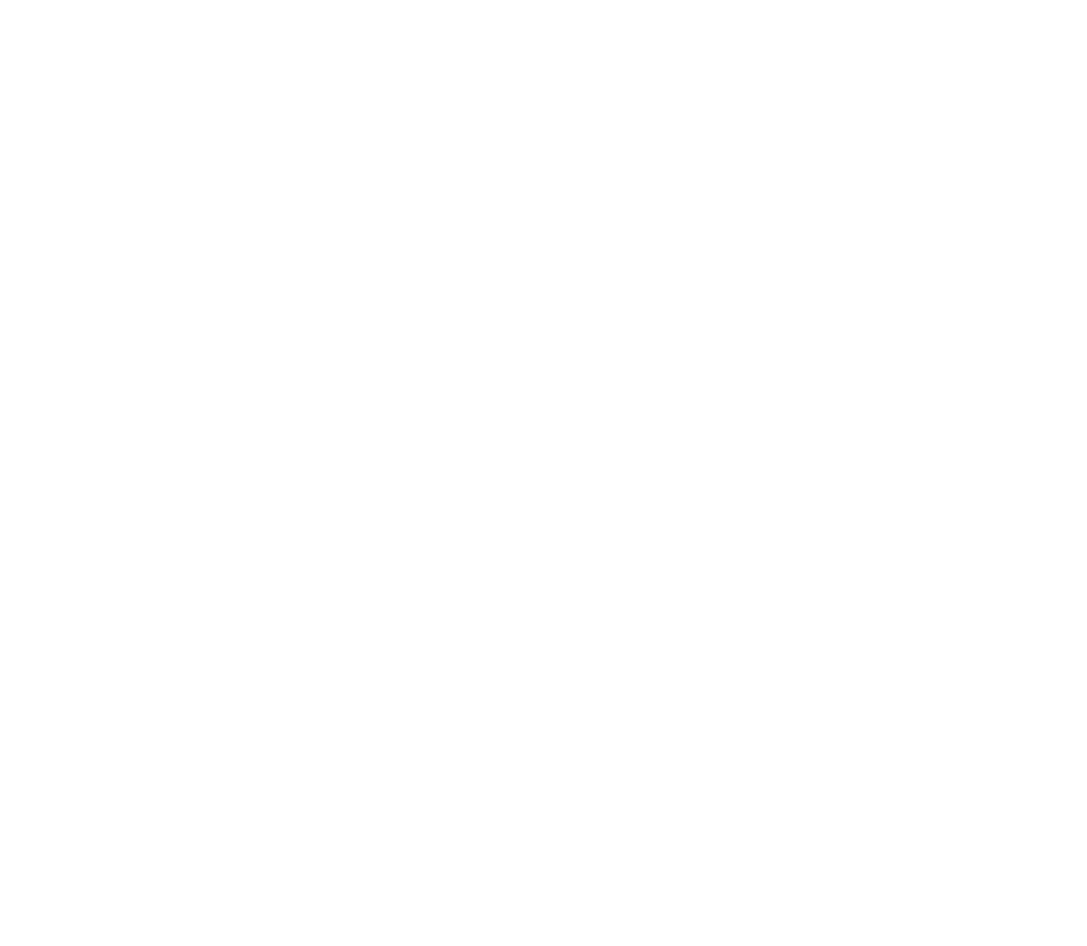
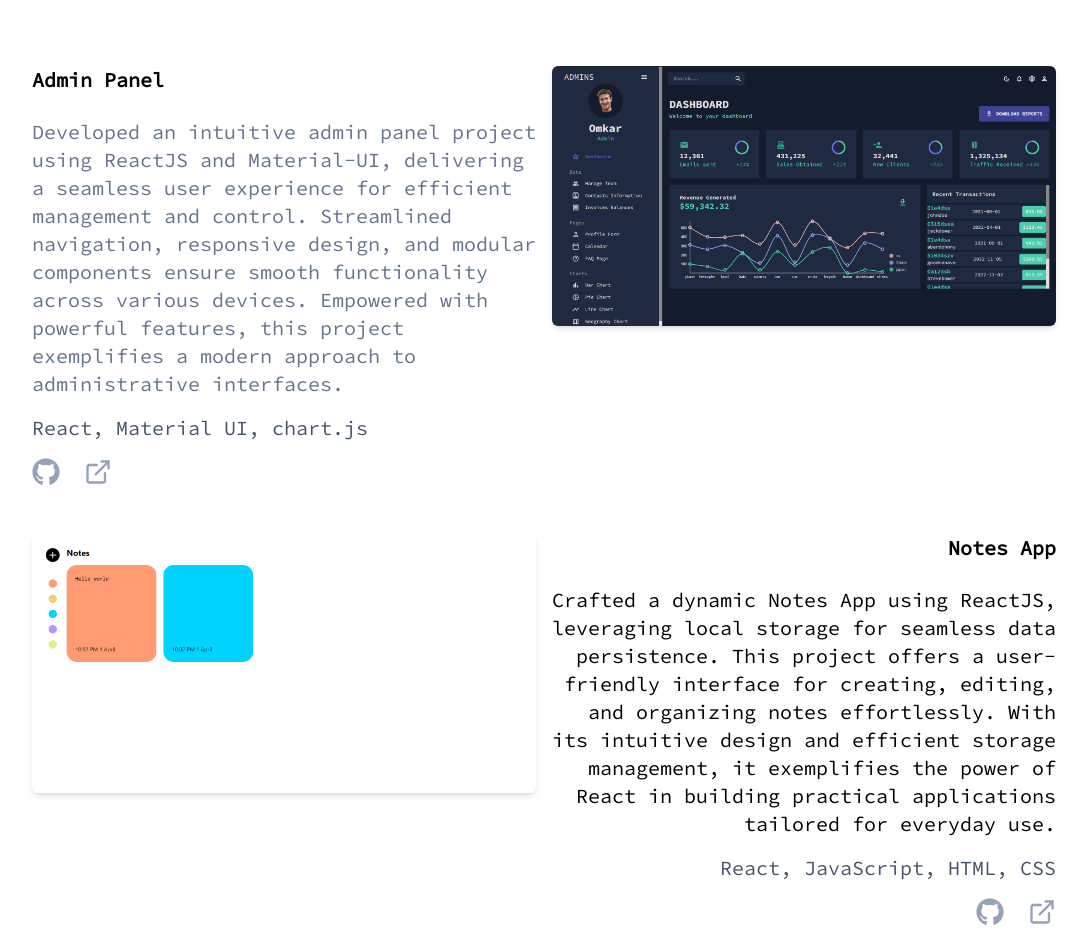
Before and after one commit to Omkar-Potphode/Omkar-Portfolio, a React (Vite) app: page / in a window 1280 px wide. Shown: the part 1706-2652 px from the top of the page, without its empty margins (96-1183 px from the left). Before the commit the page ends 1608 px from the top, so only its background shows below. Built offline with nearby package versions, Linux system fonts and the light colour scheme.

Commit message:
💄 Updated UI with Projects section

```diff
--- a/src/components/Main.tsx
+++ b/src/components/Main.tsx
@@ -3,6 +3,7 @@
 import { SiGmail } from 'react-icons/si'
 import About from './About';
 import Skills from './Skills';
+import Projects from './Projects';
 
 const Main: React.FC = () => {
   return (
@@ -44,6 +45,7 @@
                     <div className='mt-20 container max-w-full mx-auto 2xl:max-w-6xl'>
                         <About/>
                         <Skills/>
+                        <Projects/>
                     </div>
 
                 </div>
--- /dev/null
+++ b/src/components/Projects.tsx
@@ -0,0 +1,162 @@
+import React from 'react'
+import { FaGithub } from 'react-icons/fa6';
+import { LuExternalLink } from 'react-icons/lu';
+import AdminImg from '../assets/images/Admin-Panel.png';
+import NotesImg from '../assets/images/notes-app.png';
+
+const Projects: React.FC = () => {
+  return (
+    <>
+    <section id='skills' className='w-full min-h-screen flex justify-center mt-10 mb-5'>
+
+        <div className='max-w-5xl'>
+            <div className='relative flex items-center py-5 transition-all duration-500 translate-y-0 opacity-1 blur-0 motion-reduce:transition-none'>
+                <h1 className='pr-2 text-3xl font-bold'>
+                    🥷 Skills and Technologies
+                </h1>
+                <div className='flex-grow border-t border-black dark:border-white border-1'></div>
+                <a href='https://github.com/Omkar-Potphode'
+                className='pl-2 text-sm text-right sm:pl-5 hover:text-link-color'>
+                    Visit Archive
+                </a>
+            </div>
+
+            <div className='flex flex-col mt-12 space-y-12 transition-all duration-500 delay-300 translate-y-0 motion-reduce:transition-none opacity-1 blur-0'>
+                <div className='flex flex-col transition-opacity duration-500 lg:grid lg:grid-cols-2 lg:gap-x-4 motion-reduce:transition-none opacity-1'>
+                    <div className='flex flex-col space-y-4 text-left'>
+                        <h3 className='pb-2 text-xl font-extrabold'>
+                            Admin Panel
+                        </h3>
+                        <p className='text-slate-500 dark:text-slate-300'>
+                        Developed an intuitive admin panel project using ReactJS and Material-UI,
+                        delivering a seamless user experience for efficient management and control.
+                        Streamlined navigation, responsive design, and modular components ensure smooth
+                        functionality across various devices. Empowered with powerful features, this project exemplifies
+                        a modern approach to administrative interfaces.
+                        </p>
+                        <p className='text-slate-600'>
+                            React, Material UI, chart.js
+                        </p>
+                        <div className='flex items-center space-x-6 text-slate-400'>
+                            <a href='https://github.com/Omkar-Potphode/React-Admin-Panel'
+                            className='flex items-center space-x-2 hover:text-[#4305ba] focus:text-link-color active:text-link-color'
+                            target='_blank'>
+                                <span className='flex items-center space-x-2'>
+                                    <FaGithub className='svg-inline--fa fa-github h-7 w-7'/>
+                                </span>
+                            </a>
+                            <a href='https://react-admin-panel-amber.vercel.app/'
+                            className='flex items-center space-x-2 hover:text-[#4305ba] focus:text-link-color active:text-link-color'
+                            target='_blank'>
+                                <span className='flex items-center space-x-2'>
+                                    <LuExternalLink className='h-7 w-7'/>
+                                </span>
+                            </a>
+                        </div>
+                    </div>
+                    <div className='order-first pb-4 lg:pb-0 lg:order-none lg:block'>
+                        <a href='https://react-admin-panel-amber.vercel.app/' target='_blank'>
+                            <img
+                            src={AdminImg}
+                            alt='Admin panel'
+                            loading='lazy'
+                            className='mb-32 transition-transform duration-300 ease-in-out rounded-md shadow-md hover:scale-105'
+                            />
+                        </a>
+                    </div>
+                </div>
+
+                <div className='flex flex-col transition-opacity duration-500 lg:grid lg:grid-cols-2 lg:gap-x-4 motion-reduce:transition-none opacity-1'>
+                    <div className='order-first pb-4 lg:pb-0 lg:order-none lg:block'>
+                        <a href='https://notes-app-ty2x.vercel.app/' target='_blank'>
+                            <img
+                            src={NotesImg}
+                            alt='Notes App'
+                            className='mb-32 transition-transform duration-300 ease-in-out rounded-md shadow-md hover:scale-105'
+                            />
+                        </a>
+                    </div>
+                    <div className='flex flex-col space-y-4 lg:text-right'>
+                        <h3 className='pb-2 text-xl font-extrabold'>
+                            Notes App
+                        </h3>
+                        <p>
+                        Crafted a dynamic Notes App using ReactJS, leveraging local storage for
+                        seamless data persistence. This project offers a user-friendly interface
+                        for creating, editing, and organizing notes effortlessly. With its intuitive design
+                        and efficient storage management, it exemplifies the power of React in building practical
+                        applications tailored for everyday use.
+                        </p>
+                        <p className='text-slate-600'>React, JavaScript, HTML, CSS</p>
+                        <div className='flex items-center space-x-6 text-slate-400 justify-end'>
+                            <a href='https://github.com/Omkar-Potphode/Notes-App'
+                            target='_blank'
+                            className='flex items-center space-x-2 hover:text-[#4305ba] focus:text-link-color active:text-link-color'
+                            >
+                                <span className='flex items-center space-x-2'>
+                                    <FaGithub className='svg-inline--fa fa-github h-7 w-7'/>
+                                </span>
+                            </a>
+                            <a href='https://notes-app-ty2x.vercel.app/'
+                            target='_blank'
+                            className='flex items-center space-x-2 hover:text-[#4305ba] focus:text-link-color active:text-link-color'
+                            >
+                                <span className='flex items-center space-x-2'>
+                                    <LuExternalLink className='h-7 w-7'/>
+                                </span>
+                            </a>
+                        </div>
+                    </div>
+                </div>
+
+                <div className='flex flex-col transition-opacity duration-500 lg:grid lg:grid-cols-2 lg:gap-x-4 motion-reduce:transition-none opacity-1'>
+                    <div className='flex flex-col space-y-4 text-left'>
+                        <h3 className='pb-2 text-xl font-extrabold'>
+                            Quiz Game
+                        </h3>
+                        <p className='text-slate-500 dark:text-slate-300'>
+                        "Crafted an engaging quiz game project using HTML, CSS, and JavaScript,
+                        offering interactive entertainment and educational value. Seamlessly blending
+                        design and functionality, this project showcases dynamic question generation,
+                        responsive layout, and intuitive user interface. Designed with simplicity and
+                        elegance, it exemplifies creativity and technical proficiency in web development."
+                        </p>
+                        <p className='text-slate-600'>
+                            HTML, CSS, JavaScript
+                        </p>
+                        <div className='flex items-center space-x-6 text-slate-400'>
+                            <a href='https://github.com/Omkar-Potphode/Quiz_Game'
+                            target='_blank'
+                            className='flex items-center space-x-2 hover:text-[#4305ba] focus:text-link-color active:text-link-color'
+                            >
+                                <span className='flex items-center space-x-2'>
+                                    <FaGithub className='svg-inline--fa fa-github h-7 w-7'/>
+                                </span>
+                            </a>
+                            <a href='https://quiz-game-xi-gilt.vercel.app/'
+                            target='_blank'
+                            className='flex items-center space-x-2 hover:text-[#4305ba] focus:text-link-color active:text-link-color'
+                            >
+                                <span className='flex items-center space-x-2'>
+                                    <LuExternalLink className='h-7 w-7'/>
+                                </span>
+                            </a>
+                        </div>
+                    </div>
+                </div>
+
+                <button className='px-6 py-2 mx-auto mt-10 block transition duration-300 ease-in-out bg-transparent border shadow-sm
+                            border-button-color shadow-button-color text-button-color hover:bg-button-color hover:text-white
+                            hover:dark:text-slate-300 focus:bg-button-color focus:text-white active:text-white'>
+                    <a href='https://github.com/Omkar-Potphode' target='_blank'>
+                        Show More
+                    </a>
+                </button>
+            </div>
+        </div>
+    </section>
+    </>
+  )
+}
+
+export default Projects;
```
